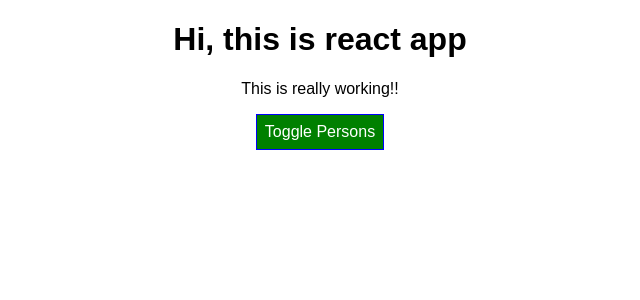
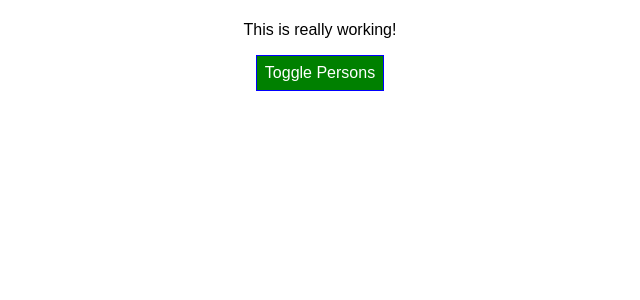
Before and after one commit to RahulPol/react-complete-guide, a React (Create React App) app in the folder project/react-complete-guide/: page / in a window 1280 px wide. Shown: the top 300 px of the page, without its empty margins (320-960 px from the left). Built offline with nearby package versions, Linux system fonts and the light colour scheme.

Commit message:
Section-7-Commit-2 completed pending code restructure

```diff
--- /dev/null
+++ b/project/react-complete-guide/src/components/Cockpit/Cockpit.css
@@ -0,0 +1,7 @@
+.red {
+  color: red;
+}
+
+.bold {
+  font-weight: bold;
+}
--- a/project/react-complete-guide/src/components/Cockpit/Cockpit.js
+++ b/project/react-complete-guide/src/components/Cockpit/Cockpit.js
@@ -1,5 +1,7 @@
 import React from "react";
 import styled from "styled-components";
+
+import "./Cockpit.css";
 
 const StyledButton = styled.button`
   background-color: ${(props) => (props.toggleStyle ? "red" : "green")};
@@ -19,8 +21,8 @@ const StyledButton = styled.button`
 const Cockpit = (props) => {
   return (
     <div>
-      <h1>Hi, this is react app</h1>
-      <p className={props.classes}>This is really working!!</p>
+      <h1>{props.title}</h1>
+      <p className={props.classes}>This is really working!</p>
       <StyledButton toggleStyle={props.showPersons} onClick={props.click}>
         Toggle Persons
       </StyledButton>
--- a/project/react-complete-guide/src/containers/App.css
+++ b/project/react-complete-guide/src/containers/App.css
@@ -1,11 +1,3 @@
 .App {
   text-align: center;
 }
-
-.red {
-  color: red;
-}
-
-.bold {
-  font-weight: bold;
-}
```
